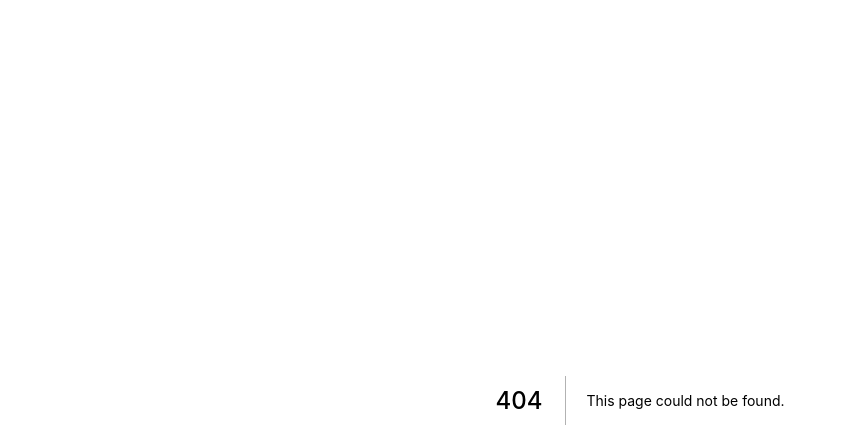
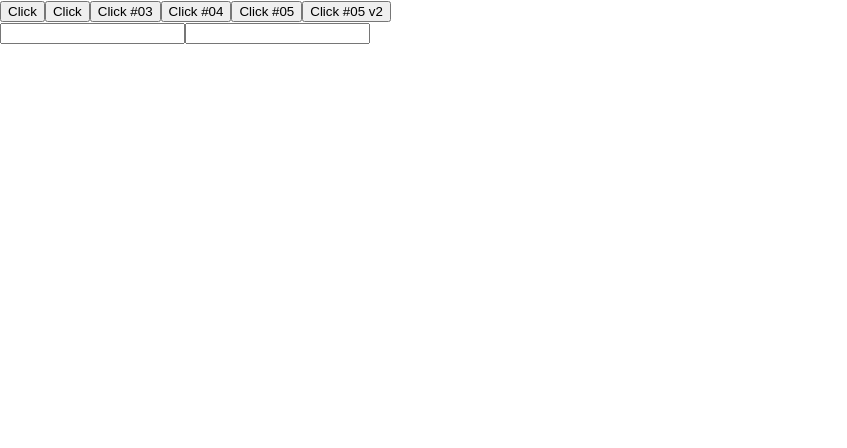
Before and after one commit to israelbulcaotavares/revisao-react-nextjs, a Next.js app: page /basicos/botao in a window 1280 px wide. Before the commit this address had no page. Shown: the top 448 px of the page, without its empty margins (0-847 px from the left). Built offline with nearby package versions, Linux system fonts and the light colour scheme.

Commit message:
Chamando Função Via Evento

```diff
--- /dev/null
+++ b/pages/basicos/botao.jsx
@@ -0,0 +1,32 @@
+function acao1(){
+    console.log("acao1")
+}
+
+export default function botao(){
+
+    function acao2() {
+        console.log("acao2")
+    }
+
+    function acao5(e) {
+        console.log(e)
+    }
+
+    return (
+        <div>
+
+            <button onClick={acao1} >Click</button>
+            <button onClick={acao2} >Click</button>
+            <button onClick={function(){
+                console.log("acao3")
+            }} >Click #03</button>
+            <button onClick={() => console.log("acao4")}>Click #04</button>
+            <button onClick={acao5}>Click #05</button>
+            <button onClick={e => acao5(e.altKey)}>Click #05 v2</button>
+            <div>
+            <input type="text" onChange={() => console.log("mudou")} />
+            <input type="text" onChange={e => console.log(e.target.value)} />
+            </div>
+        </div>
+    )
+}
```
